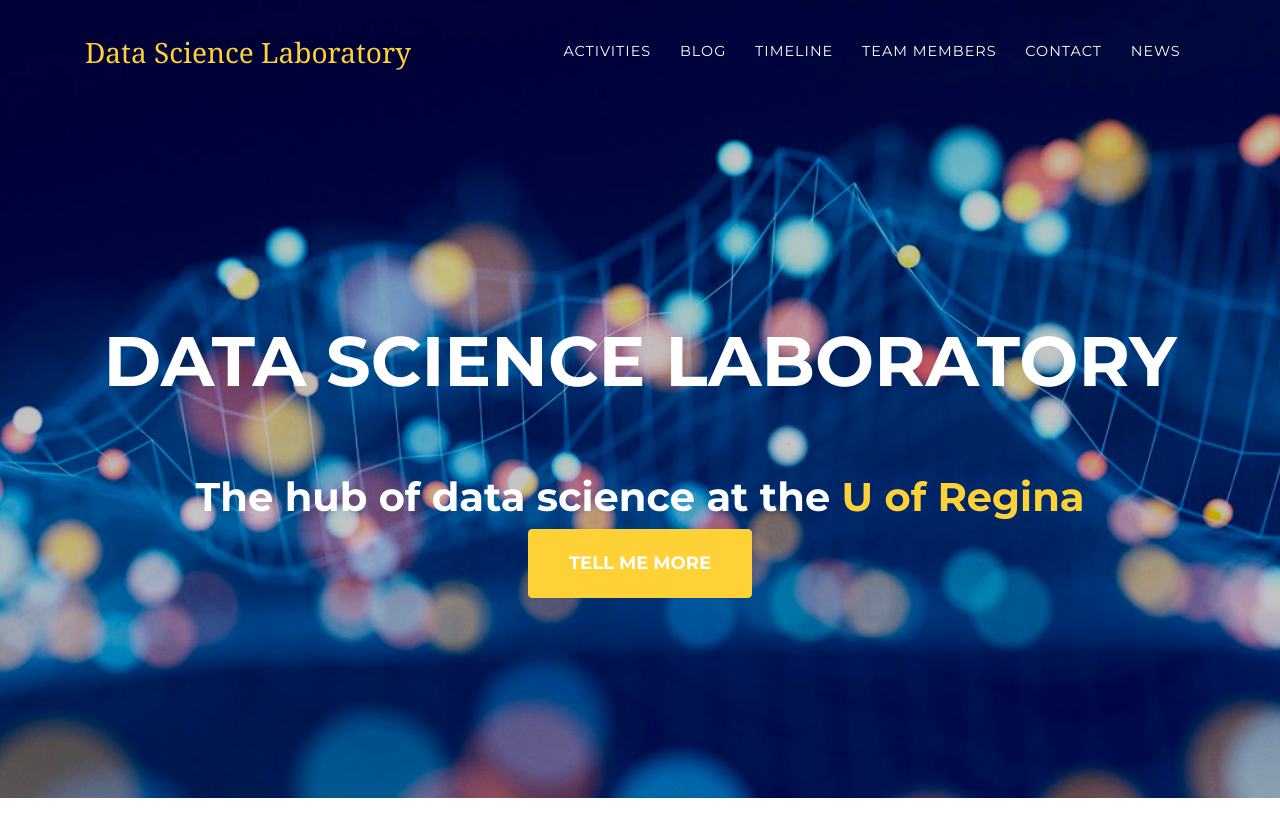
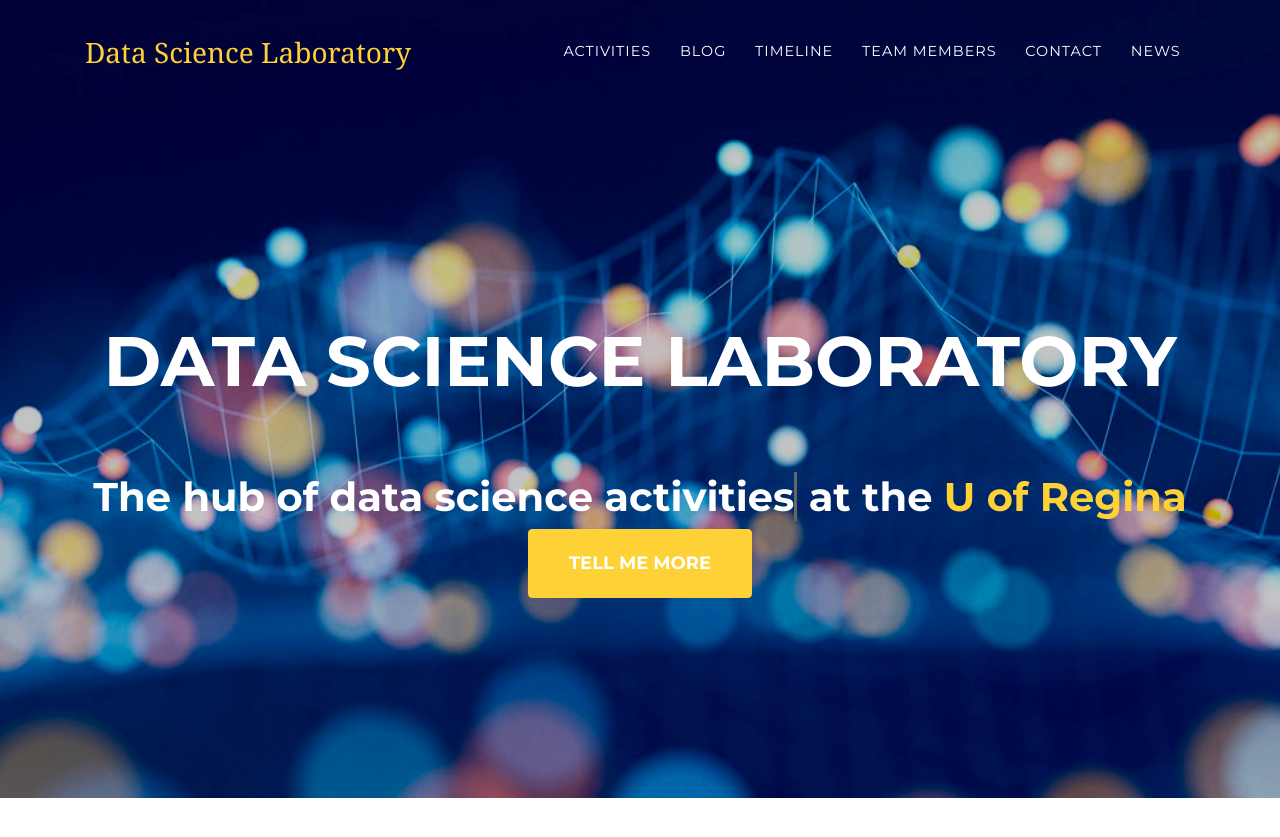
Before and after one commit to UR-DataScience/ur-datascience.github.io, a Jekyll site: the page built from index.markdown, in a window 1280 px wide and 900 px high. Shown: the top 837 px of the window. Built offline with Jekyll 4.4.1, drawn with Linux system fonts in a browser that asks for light colours; nearby versions of some CDN libraries; some web fonts are replaced.

Commit message:
Add Activities to header texts

```diff
--- a/_data/sitetext.yml
+++ b/_data/sitetext.yml
@@ -1,7 +1,7 @@
 header:
   title: Data Science Laboratory
 #  titleanimation: flip-down # optional
-  text: "[\"research\",]"
+  text: "[\"research\", \"activities\"]"
   #text: "[\"research\", \"training\", \"development\", \"activities\", \"projects\", \"collaboration\"]"
 #  textanimation: flip-down # optional
   button: Tell Me More
```
